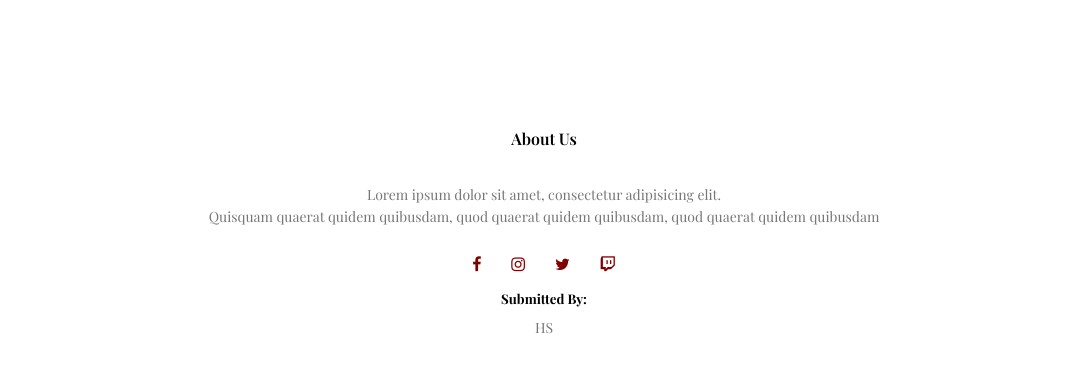
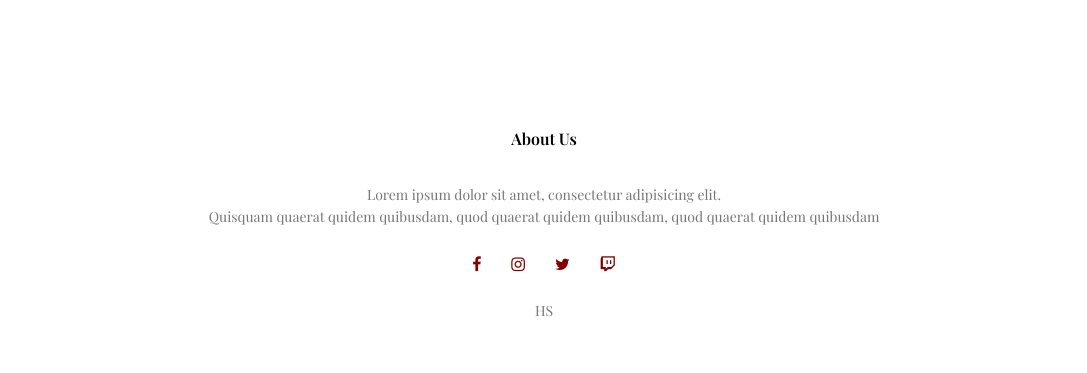
Before and after one commit to hashirsajid58200p/crown-palace-frontend, a plain HTML site: page index.html in a window 1280 px wide. Shown: the part 3732-4105 px from the top of the page, without its empty margins (96-1183 px from the left). Drawn offline with nearby package versions, Linux system fonts and the light colour scheme; a web font is replaced by a local one.

Commit message:
Update index.html

```diff
--- a/index.html
+++ b/index.html
@@ -156,7 +156,6 @@
         <i class="fa fa-twitter"></i>
         <i class="fa fa-twitch"></i>
     </div>
-    <h5>Submitted By:</h5>
     <p>HS</p>
 </section>
 
```
